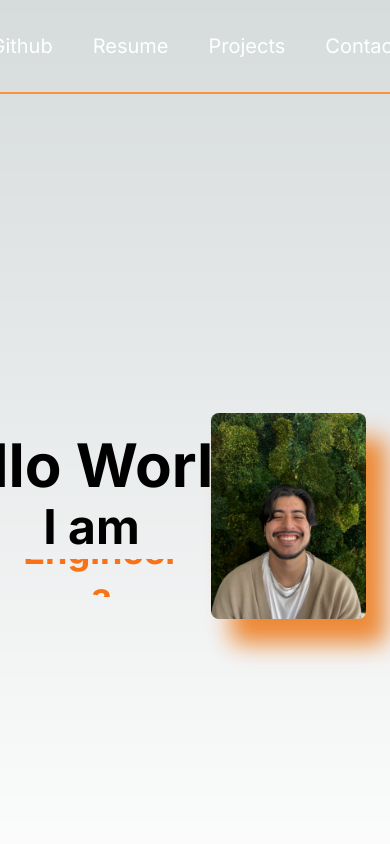
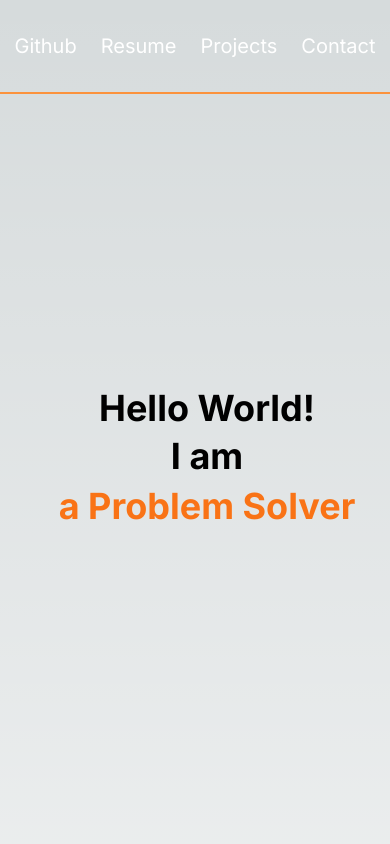
Before and after one commit to PetDios9/personal-site-v2, a Next.js app: page / in a window 390 px wide. Shown: the top 844 px of the page. Built offline with nearby package versions, Linux system fonts and the light colour scheme.

Commit message:
feat: made about me and menu bar responsive

```diff
--- a/src/components/AboutMe.tsx
+++ b/src/components/AboutMe.tsx
@@ -2,32 +2,34 @@ import Image from "next/image";
 
 export default function AboutMe() {
   return (
-    <div className="grid grid-cols-2 justify-center content-center p-6 gap-8 h-screen w-auto">
-      <div className="flex flex-col justify-center items-center gap-2">
-        <h2 className="overflow-hidden whitespace-nowrap pr-5 text-6xl font-bold text-center">
+    <div className="lg:grid lg:grid-cols-2 lg:justify-center lg:content-center xl:pl-20 gap-8 w-auto">
+      <div className="h-[90vh] lg:h-auto flex flex-col justify-center items-center lg:items-start gap-2">
+        <h2 className="overflow-hidden whitespace-nowrap pl-6 text-4xl xl:text-6xl font-bold text-left">
           Hello World!
         </h2>
-        <h2 className="overflow-hidden whitespace-nowrap pr-5 text-5xl font-bold text-center">
+        <h2 className="overflow-hidden whitespace-nowrap pl-6 text-4xl xl:text-6xl font-bold text-left">
           I am
         </h2>
-        <span className="text-orange-500 inline-flex flex-col h-[calc(theme(fontSize.3xl)*theme(lineHeight.tight))] md:h-[calc(theme(fontSize.4xl)*theme(lineHeight.tight))] overflow-hidden">
-          <ul className="text-4xl font-bold block animate-text-slide text-center leading-tight [&_li]:block">
-            <li>Peter :-)</li>
-            <li>a Software Engineer</li>
-            <li>a Problem Solver</li>
-            <li>a Leader</li>
-            <li>an Innovator</li>
-            <li aria-hidden="true">Peter :-)</li>
+        <span className="text-orange-500 inline-flex pl-6 flex-col h-[calc(theme(fontSize.6xl)*theme(lineHeight.tight))] 2xl:h-[calc(theme(fontSize.6xl)*theme(lineHeight.tight))] overflow-hidden">
+          <ul className="text-4xl xl:text-6xl font-bold block animate-text-slide-5 text-center lg:text-left leading-tight [&_li]:block text-nowrap">
+            <li className="pb-7">Peter :-)</li>
+            <li className="pb-7">a Software Engineer</li>
+            <li className="pb-7">a Problem Solver</li>
+            <li className="pb-7">a Leader</li>
+            <li className="pb-7">an Innovator</li>
+            <li className="pb-7" aria-hidden="true">
+              Peter :-)
+            </li>
           </ul>
         </span>
       </div>
-      <div className="flex justify-center">
+      <div className="flex justify-center h-screen w-full bg-cover max-w-fit	">
         <Image
           src="/IMG_4737-min.jpeg"
-          width={400}
-          height={500}
+          width={900}
+          height={1000}
           alt="Peter Diosdado"
-          className="shadow-[20px_25px_23px_0px_#ed8936] text-center rounded-lg"
+          className=" object-cover"
         />
       </div>
     </div>
--- a/src/components/Header.tsx
+++ b/src/components/Header.tsx
@@ -1,6 +1,6 @@
 export default function Header() {
   return (
-    <nav className="flex flex-row justify-center gap-10 p-8 border-b-2 border-orange-400">
+    <nav className="flex flex-row justify-center gap-6 md:gap-10 p-8 border-b-2 border-orange-400">
       <a
         href="https://github.com/petdios9"
         target="_blank"
--- a/tailwind.config.ts
+++ b/tailwind.config.ts
@@ -10,11 +10,65 @@ const config: Config = {
           "conic-gradient(from 180deg at 50% 50%, var(--tw-gradient-stops))",
       },
       animation: {
-        "text-slide":
-          "text-slide 12.5s cubic-bezier(0.83, 0, 0.17, 1) infinite",
+        "text-slide-2":
+          "text-slide-2 5s cubic-bezier(0.83, 0, 0.17, 1) infinite",
+        "text-slide-3":
+          "text-slide-3 7.5s cubic-bezier(0.83, 0, 0.17, 1) infinite",
+        "text-slide-4":
+          "text-slide-4 10s cubic-bezier(0.83, 0, 0.17, 1) infinite",
+        "text-slide-5":
+          "text-slide-5 12.5s cubic-bezier(0.83, 0, 0.17, 1) infinite",
+        "text-slide-6":
+          "text-slide-6 15s cubic-bezier(0.83, 0, 0.17, 1) infinite",
+        "text-slide-7":
+          "text-slide-7 17.5s cubic-bezier(0.83, 0, 0.17, 1) infinite",
+        "text-slide-8":
+          "text-slide-8 20s cubic-bezier(0.83, 0, 0.17, 1) infinite",
       },
       keyframes: {
-        "text-slide": {
+        "text-slide-2": {
+          "0%, 40%": {
+            transform: "translateY(0%)",
+          },
+          "50%, 90%": {
+            transform: "translateY(-33.33%)",
+          },
+          "100%": {
+            transform: "translateY(-66.66%)",
+          },
+        },
+        "text-slide-3": {
+          "0%, 26.66%": {
+            transform: "translateY(0%)",
+          },
+          "33.33%, 60%": {
+            transform: "translateY(-25%)",
+          },
+          "66.66%, 93.33%": {
+            transform: "translateY(-50%)",
+          },
+          "100%": {
+            transform: "translateY(-75%)",
+          },
+        },
+        "text-slide-4": {
+          "0%, 20%": {
+            transform: "translateY(0%)",
+          },
+          "25%, 45%": {
+            transform: "translateY(-20%)",
+          },
+          "50%, 70%": {
+            transform: "translateY(-40%)",
+          },
+          "75%, 95%": {
+            transform: "translateY(-60%)",
+          },
+          "100%": {
+            transform: "translateY(-80%)",
+          },
+        },
+        "text-slide-5": {
           "0%, 16%": {
             transform: "translateY(0%)",
           },
@@ -34,6 +88,84 @@ const config: Config = {
             transform: "translateY(-83.33%)",
           },
         },
+        "text-slide-6": {
+          "0%, 13.33%": {
+            transform: "translateY(0%)",
+          },
+          "16.66%, 30%": {
+            transform: "translateY(-14.28%)",
+          },
+          "33.33%, 46.66%": {
+            transform: "translateY(-28.57%)",
+          },
+          "50%, 63.33%": {
+            transform: "translateY(-42.85%)",
+          },
+          "66.66%, 80%": {
+            transform: "translateY(-57.14%)",
+          },
+          "83.33%, 96.66%": {
+            transform: "translateY(-71.42%)",
+          },
+          "100%": {
+            transform: "translateY(-85.71%)",
+          },
+        },
+        "text-slide-7": {
+          "0%, 11.43%": {
+            transform: "translateY(0%)",
+          },
+          "14.28%, 25.71%": {
+            transform: "translateY(-12.5%)",
+          },
+          "28.57%, 40%": {
+            transform: "translateY(-25%)",
+          },
+          "42.85%, 54.28%": {
+            transform: "translateY(-37.5%)",
+          },
+          "57.14%, 68.57%": {
+            transform: "translateY(-50%)",
+          },
+          "71.42%, 82.85%": {
+            transform: "translateY(-62.5%)",
+          },
+          "85.71%, 97.14%": {
+            transform: "translateY(-75%)",
+          },
+          "100%": {
+            transform: "translateY(-87.5%)",
+          },
+        },
+        "text-slide-8": {
+          "0%, 10%": {
+            transform: "translateY(0%)",
+          },
+          "12.5%, 22.5%": {
+            transform: "translateY(-11.11%)",
+          },
+          "25%, 35%": {
+            transform: "translateY(-22.22%)",
+          },
+          "37.5%, 47.5%": {
+            transform: "translateY(-33.33%)",
+          },
+          "50%, 60%": {
+            transform: "translateY(-44.44%)",
+          },
+          "62.5%, 72.5%": {
+            transform: "translateY(-55.55%)",
+          },
+          "75%, 85%": {
+            transform: "translateY(-66.66%)",
+          },
+          "87.5%, 97.5%": {
+            transform: "translateY(-77.77%)",
+          },
+          "100%": {
+            transform: "translateY(-88.88%)",
+          },
+        },
       },
     },
   },
```
